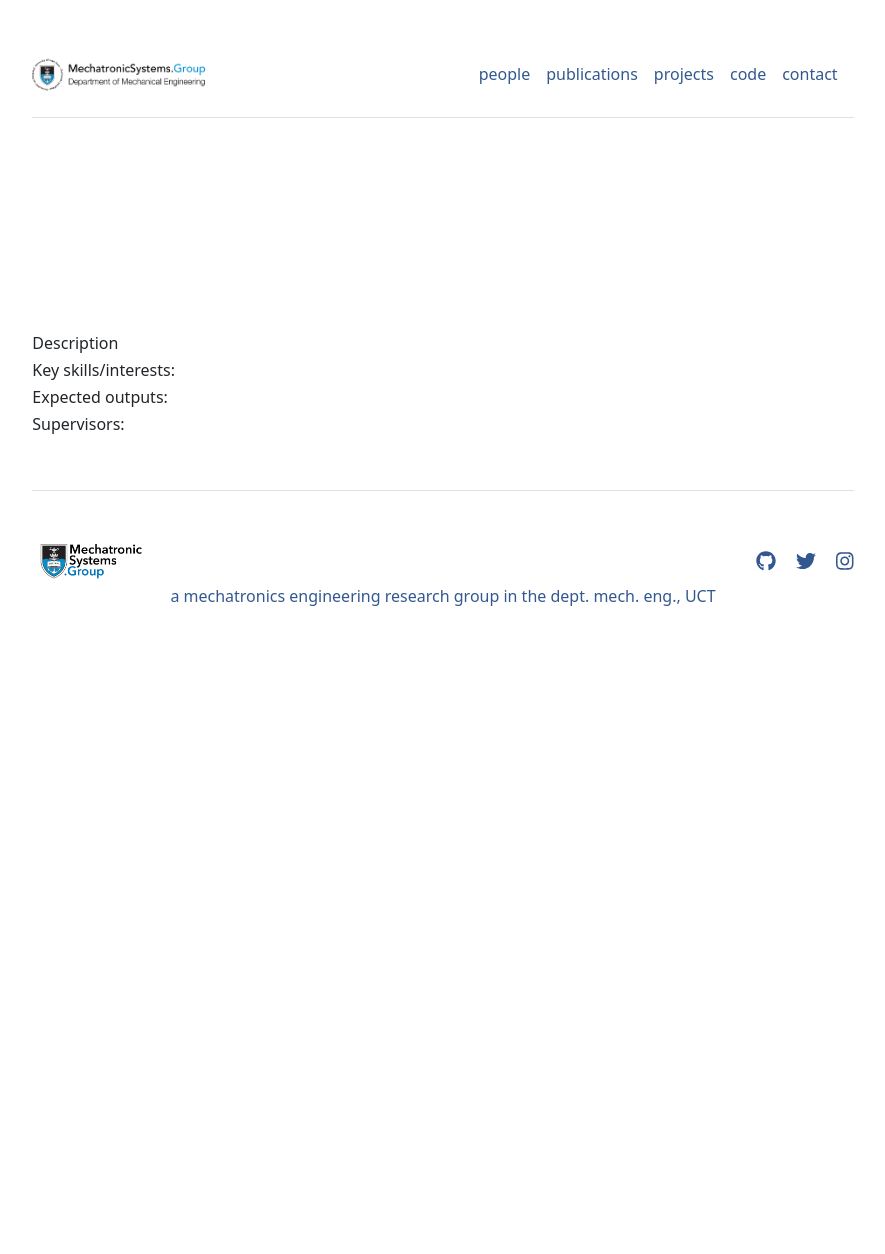
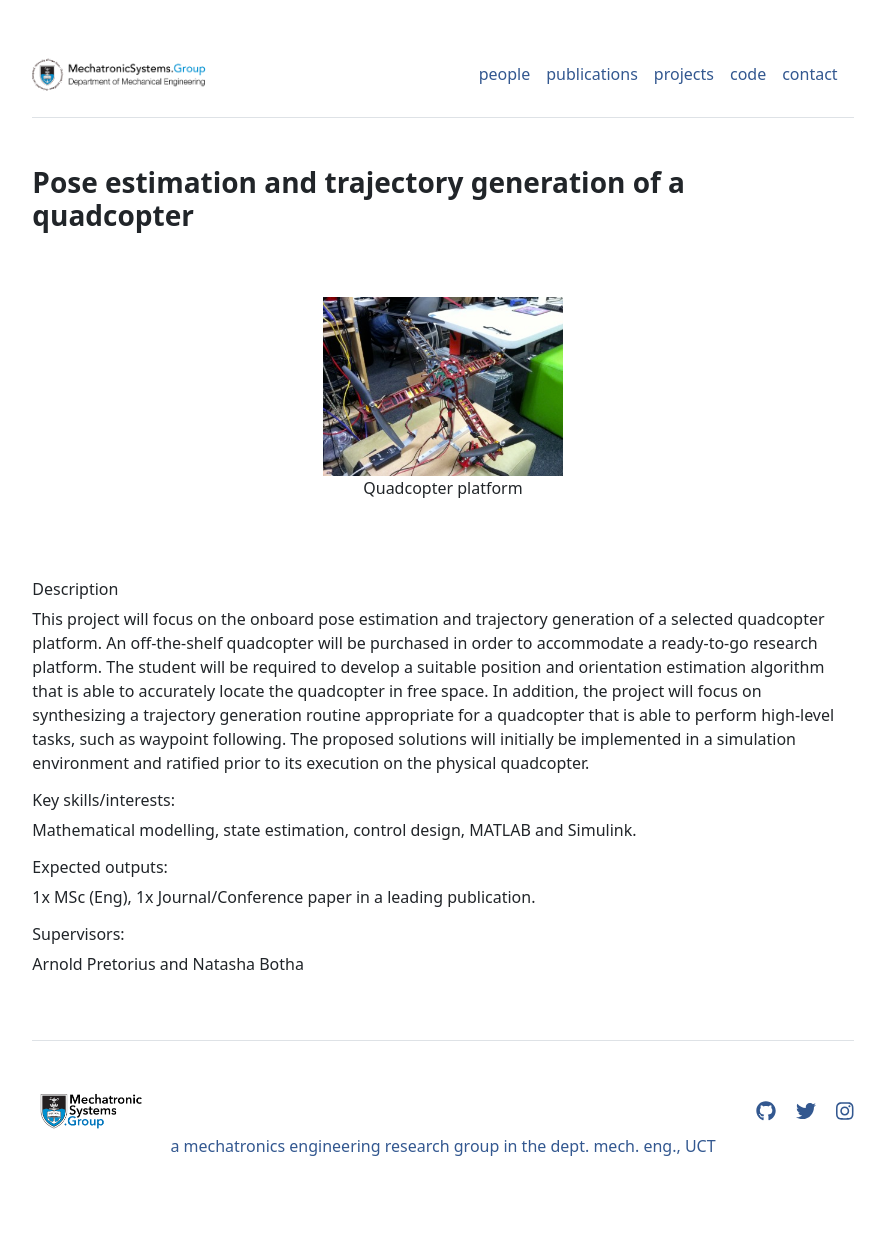
Before and after one commit to MechatronicSystems-Group/mechatronicsystems-group.github.io, a Jekyll site: the page built from projects/quad-pose.md, in a window 1280 px wide. Shown: the whole page, without its empty margins (197-1082 px from the left). Built offline with Jekyll 4.4.1, drawn with Linux system fonts in a browser that asks for light colours; before the commit the page ends 900 px from its top, so only the background shows below that.

Commit message:
Update quad-pose.md

```diff
--- a/projects/quad-pose.md
+++ b/projects/quad-pose.md
@@ -1,12 +1,12 @@
 ---
 layout: page
-title: ""
+title: "Pose estimation and trajectory generation of a quadcopter"
 ---
 <!-- add image here -->
 <div style="display: flex; justify-content: center;">
   <figure style="text-align: center;">
-    <img src="" alt="" width="60%">
-    <figcaption></figcaption>
+    <img src="/projects/quad-pose/quad-platform.png" alt="Quadcopter" width="60%">
+    <figcaption>Quadcopter platform</figcaption>
   </figure>
 </div>
 <!-- Space after image -->
@@ -15,12 +15,16 @@ title: ""
 <!-- Body-->
 ###### Description
 
-
+This project will focus on the onboard pose estimation and trajectory generation of a selected quadcopter platform. An off-the-shelf quadcopter will be purchased in order to accommodate a ready-to-go research platform. The student will be required to develop a suitable position and orientation estimation algorithm that is able to accurately locate the quadcopter in free space. In addition, the project will focus on synthesizing a trajectory generation routine appropriate for a quadcopter that is able to perform high-level tasks, such as waypoint following. The proposed solutions will initially be implemented in a simulation environment and ratified prior to its execution on the physical quadcopter.
 
 ###### Key skills/interests:
 
+Mathematical modelling, state estimation, control design, MATLAB and Simulink.
 
 ###### Expected outputs:
 
+1x MSc (Eng), 1x Journal/Conference paper in a leading publication.
 
 ###### Supervisors:
+
+Arnold Pretorius and Natasha Botha
```
